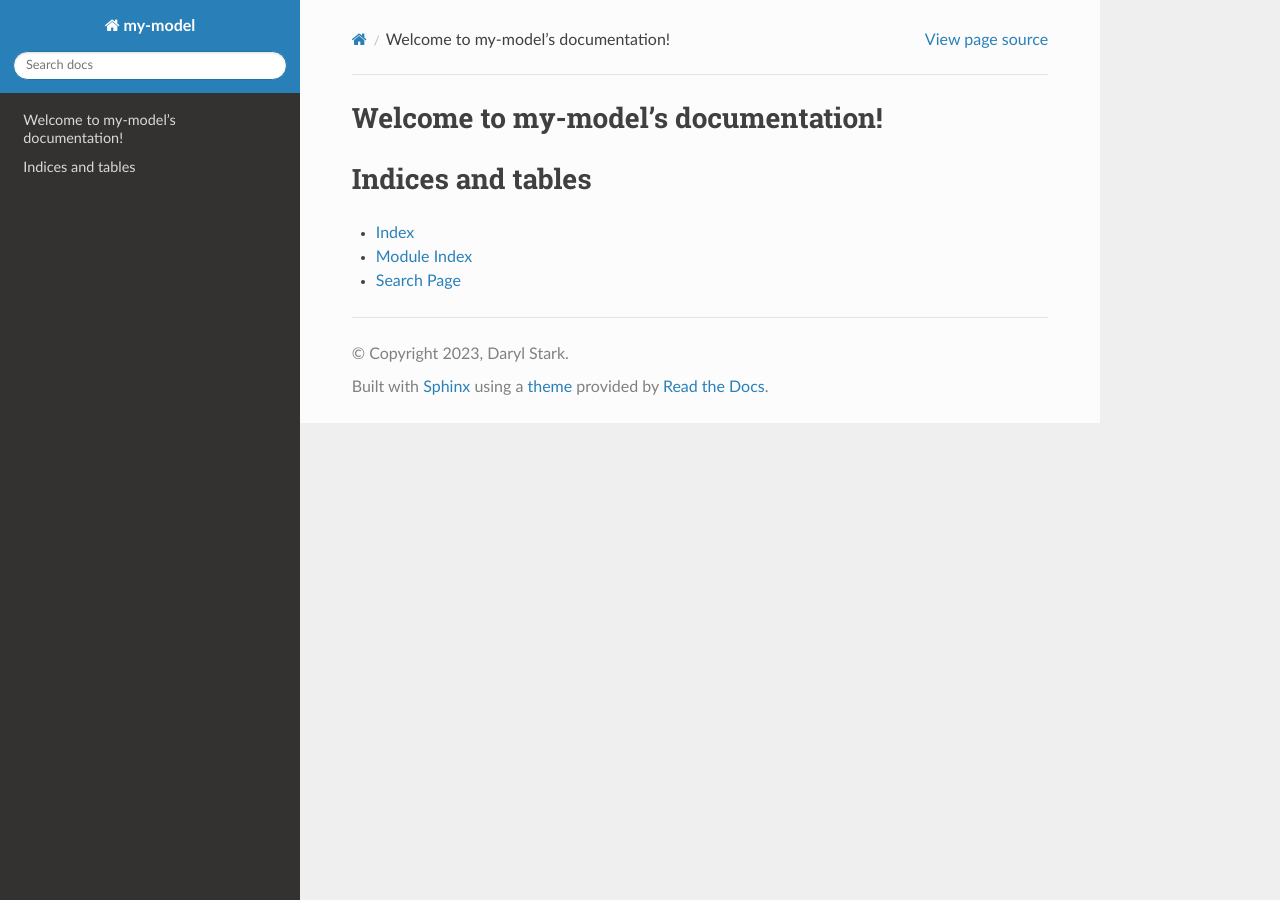
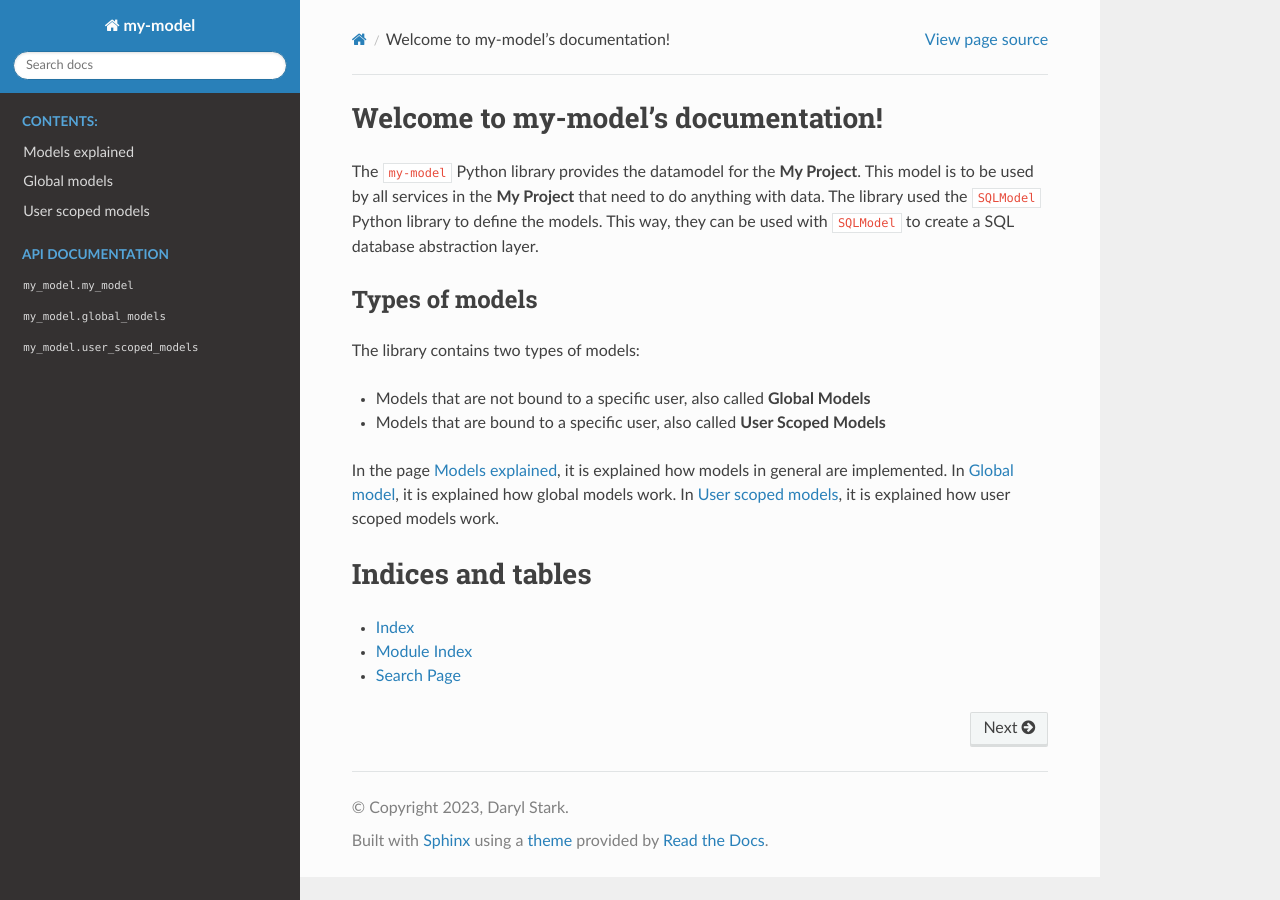
Before and after one commit to DarylStark/my_model, a Sphinx documentation site: the page built from docs/source/index.rst, in a window 1280 px wide. Built offline with Sphinx 7.4.7 and the Read the Docs theme 2.0.0, drawn with Linux system fonts in a browser that asks for light colours.

```diff
--- /dev/null
+++ b/docs/source/api_documentation/global_models.rst
@@ -0,0 +1,5 @@
+``my_model.global_models``
+==========================
+
+.. automodule:: my_model.global_models
+    :members:
--- /dev/null
+++ b/docs/source/api_documentation/my_model.rst
@@ -0,0 +1,5 @@
+``my_model.my_model``
+=====================
+
+.. automodule:: my_model.my_model
+    :members:
--- /dev/null
+++ b/docs/source/api_documentation/user_scoped_models.rst
@@ -0,0 +1,5 @@
+``my_model.user_scoped_models``
+===============================
+
+.. automodule:: my_model.user_scoped_models
+    :members:
--- a/docs/source/conf.py
+++ b/docs/source/conf.py
@@ -6,6 +6,11 @@
 # -- Project information -----------------------------------------------------
 # https://www.sphinx-doc.org/en/master/usage/configuration.html#project-information
 
+import os
+import sys
+
+sys.path.insert(0, os.path.abspath('../../src/'))
+
 project = 'my-model'
 copyright = '2023, Daryl Stark'
 author = 'Daryl Stark'
@@ -13,7 +18,11 @@ author = 'Daryl Stark'
 # -- General configuration ---------------------------------------------------
 # https://www.sphinx-doc.org/en/master/usage/configuration.html#general-configuration
 
-extensions = []
+extensions = [
+    'sphinx.ext.autodoc',
+    'sphinxcontrib.mermaid',
+    'sphinx.ext.napoleon'
+]
 
 templates_path = ['_templates']
 exclude_patterns = []
--- a/docs/source/index.rst
+++ b/docs/source/index.rst
@@ -9,8 +9,32 @@ Welcome to my-model's documentation!
 .. toctree::
    :maxdepth: 2
    :caption: Contents:
+   :hidden:
 
+   models
+   global
+   user_scoped
 
+.. toctree::
+   :caption: API documentation
+   :hidden:
+   :maxdepth: 2
+
+   api_documentation/my_model
+   api_documentation/global_models
+   api_documentation/user_scoped_models
+
+The ``my-model`` Python library provides the datamodel for the **My Project**. This model is to be used by all services in the **My Project** that need to do anything with data. The library used the ``SQLModel`` Python library to define the models. This way, they can be used with ``SQLModel`` to create a SQL database abstraction layer.
+
+Types of models
+---------------
+
+The library contains two types of models:
+
+* Models that are not bound to a specific user, also called **Global Models**
+* Models that are bound to a specific user, also called **User Scoped Models**
+
+In the page `Models explained <models.html>`_, it is explained how models in general are implemented. In `Global model <global.html>`_, it is explained how global models work. In `User scoped models <user_scoped.html>`_, it is explained how user scoped models work.
 
 Indices and tables
 ==================
```
Also changed, not shown: docs/source/global.rst (added, +24 -0 lines), docs/source/models.rst (added, +84 -0 lines), docs/source/user_scoped.rst (added, +24 -0 lines), 1 other file.
